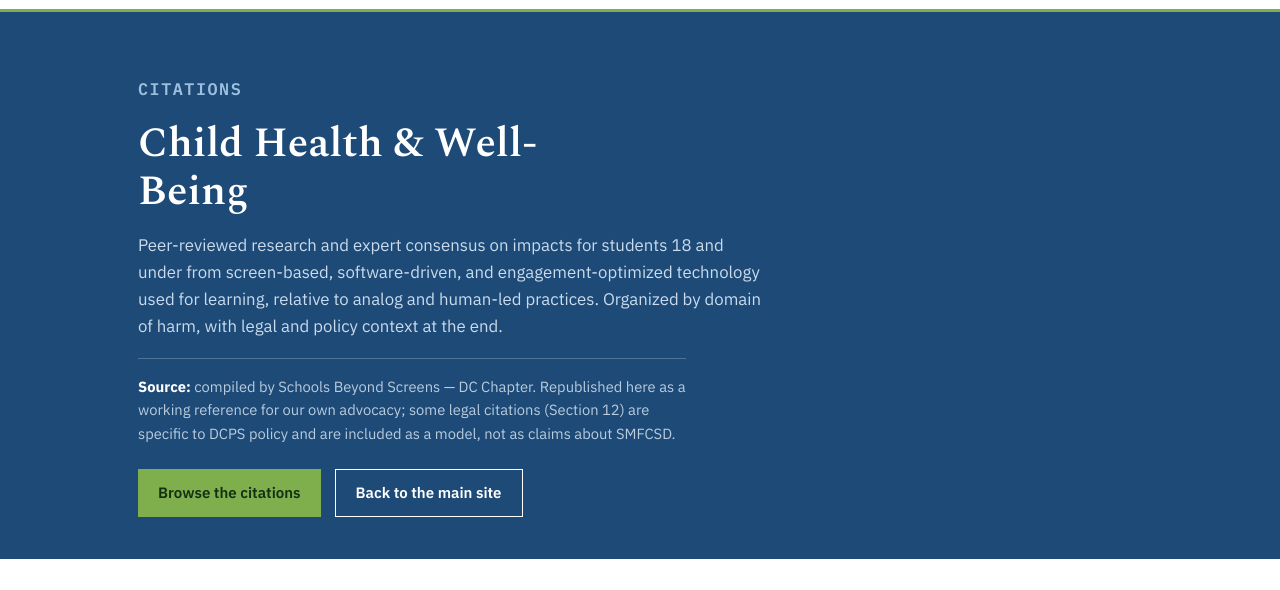
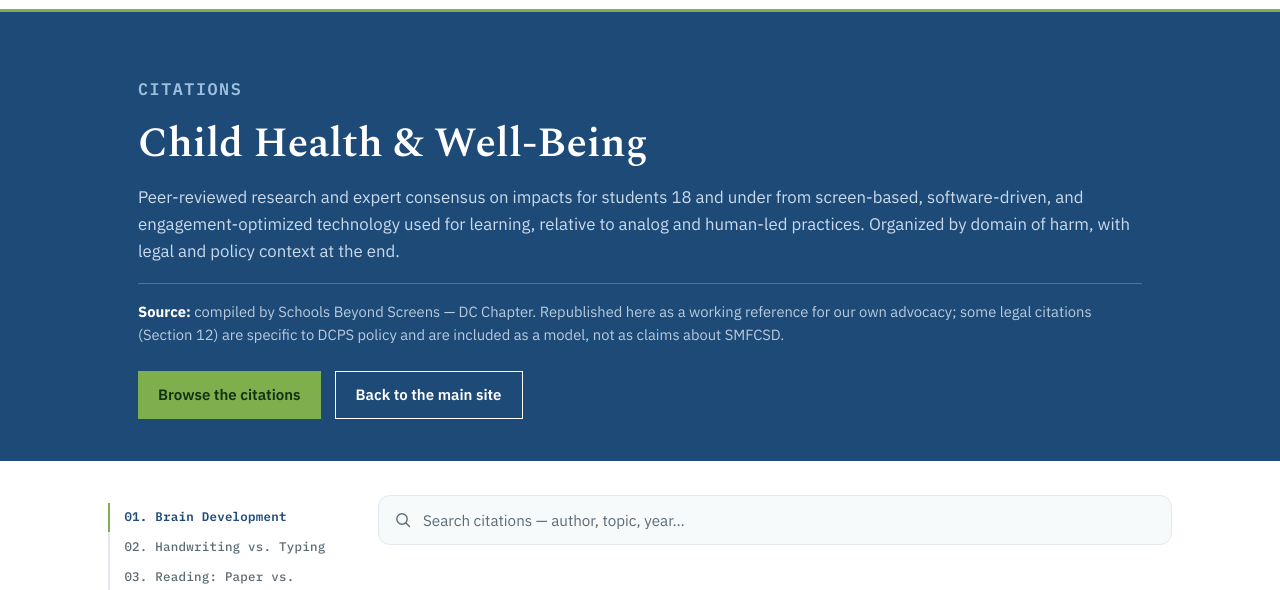
Before and after one commit to aatwal/intentional_tech, a plain HTML site: page citations-child-health.html in a window 1280 px wide. Shown: the part 75-665 px from the top of the page. Drawn offline with nearby package versions, Linux system fonts and the light colour scheme.

Commit message:
Widen citations page hero title and text
Keep the h1 on one line and let the intro/source-note paragraphs span
the full hero width instead of wrapping at a fixed character count,
matching the main site's own hero styling.

Co-Authored-By: Claude Sonnet 5 <noreply@anthropic.com>
Claude-Session: https://claude.ai/code/session_01PGAPnk2dY5Zrmxq1qu413C

```diff
--- a/citations-child-health.html
+++ b/citations-child-health.html
@@ -139,13 +139,12 @@
     line-height: 1.16;
     font-weight: 600;
     margin-top: 10px;
-    max-width: 22ch;
+    white-space: nowrap;
   }
   .hero p {
     margin-top: 16px;
     font-size: 1.05rem;
     color: #C9DBEC;
-    max-width: 62ch;
   }
   .hero .source-note {
     margin-top: 18px;
@@ -153,7 +152,6 @@
     border-top: 1px solid rgba(255,255,255,0.22);
     font-size: 0.92rem;
     color: #B9CCDD;
-    max-width: 62ch;
   }
   .hero .source-note strong { color: #fff; }
   .hero-ctas { display: flex; gap: 14px; margin-top: 24px; flex-wrap: wrap; }
```
